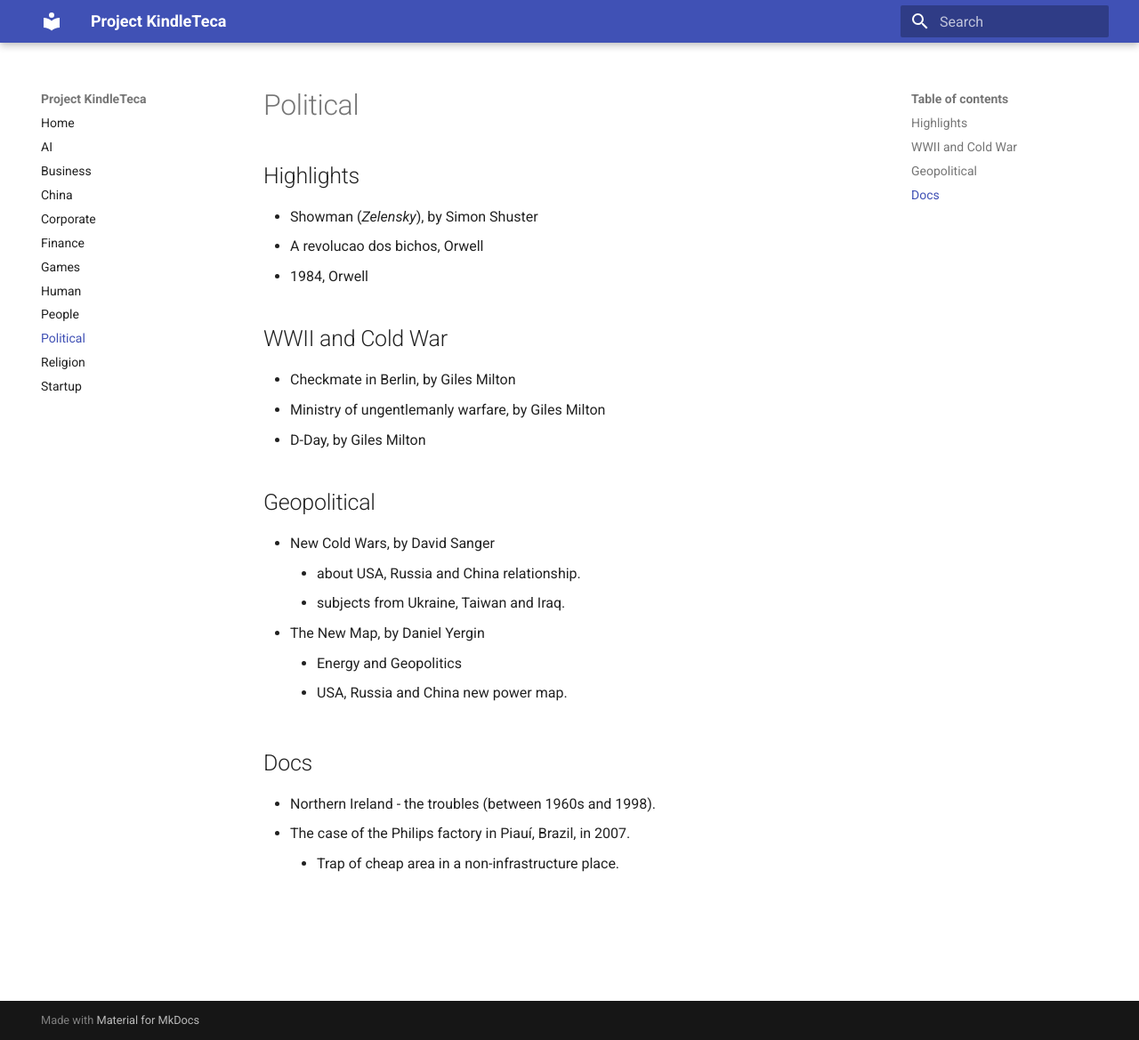
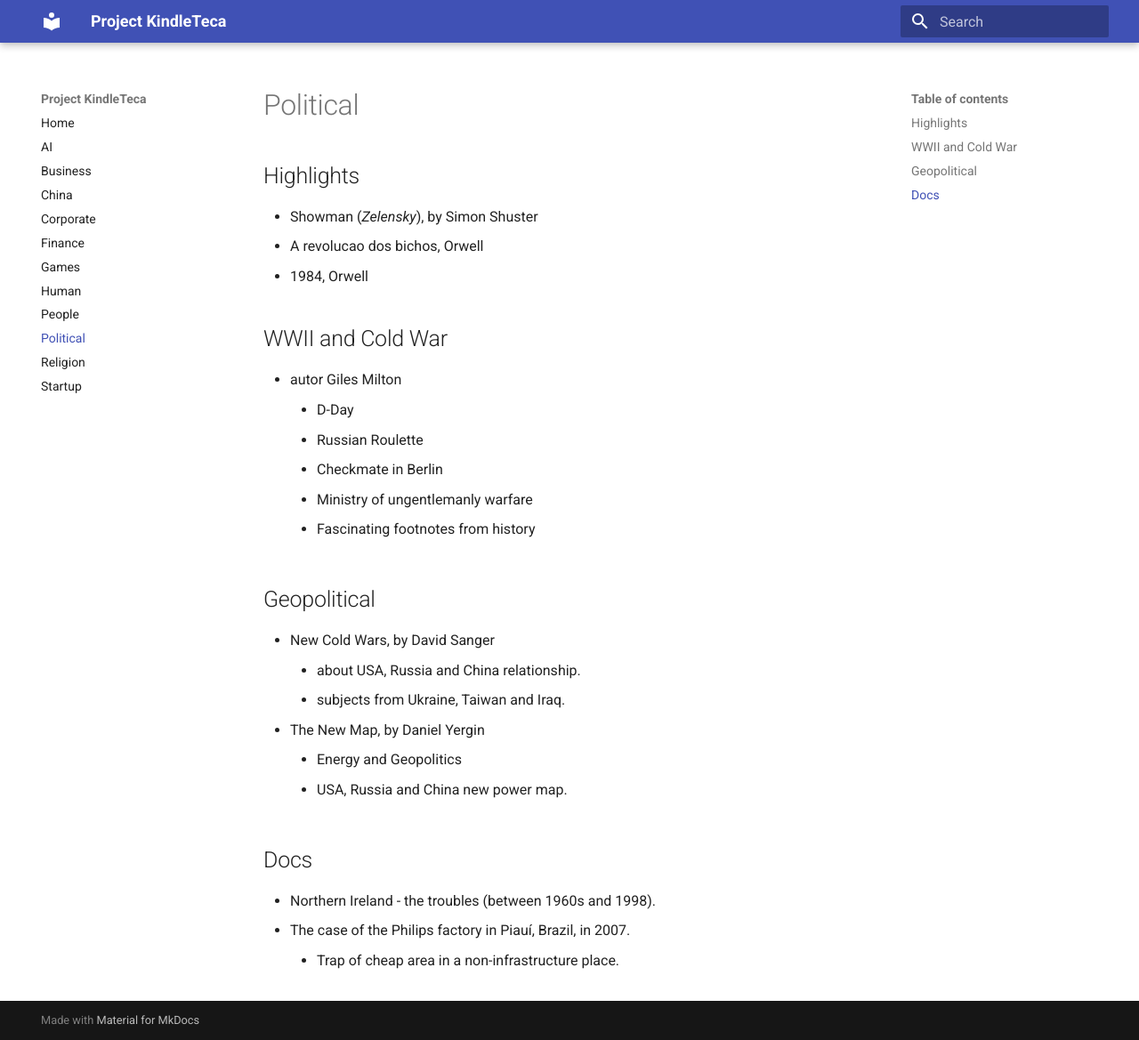
Before and after one commit to renatobrf/kindle-teca, an MkDocs documentation site: the page built from docs/political.md, in a window 1280 px wide and 1169 px high. Shown: the whole window at 89% size. Built offline with MkDocs 1.6.1 and Material for MkDocs 9.7.7, drawn with Linux system fonts in a browser that asks for light colours.

Commit message:
Update political.md

```diff
--- a/docs/political.md
+++ b/docs/political.md
@@ -4,9 +4,12 @@
 - 1984, Orwell
 
 ## WWII and Cold War
-- Checkmate in Berlin, by Giles Milton
-- Ministry of ungentlemanly warfare, by Giles Milton
-- D-Day, by Giles Milton
+- autor Giles Milton
+    - D-Day
+    - Russian Roulette
+    - Checkmate in Berlin
+    - Ministry of ungentlemanly warfare
+    - Fascinating footnotes from history
 
 ## Geopolitical
 - New Cold Wars, by David Sanger
```
